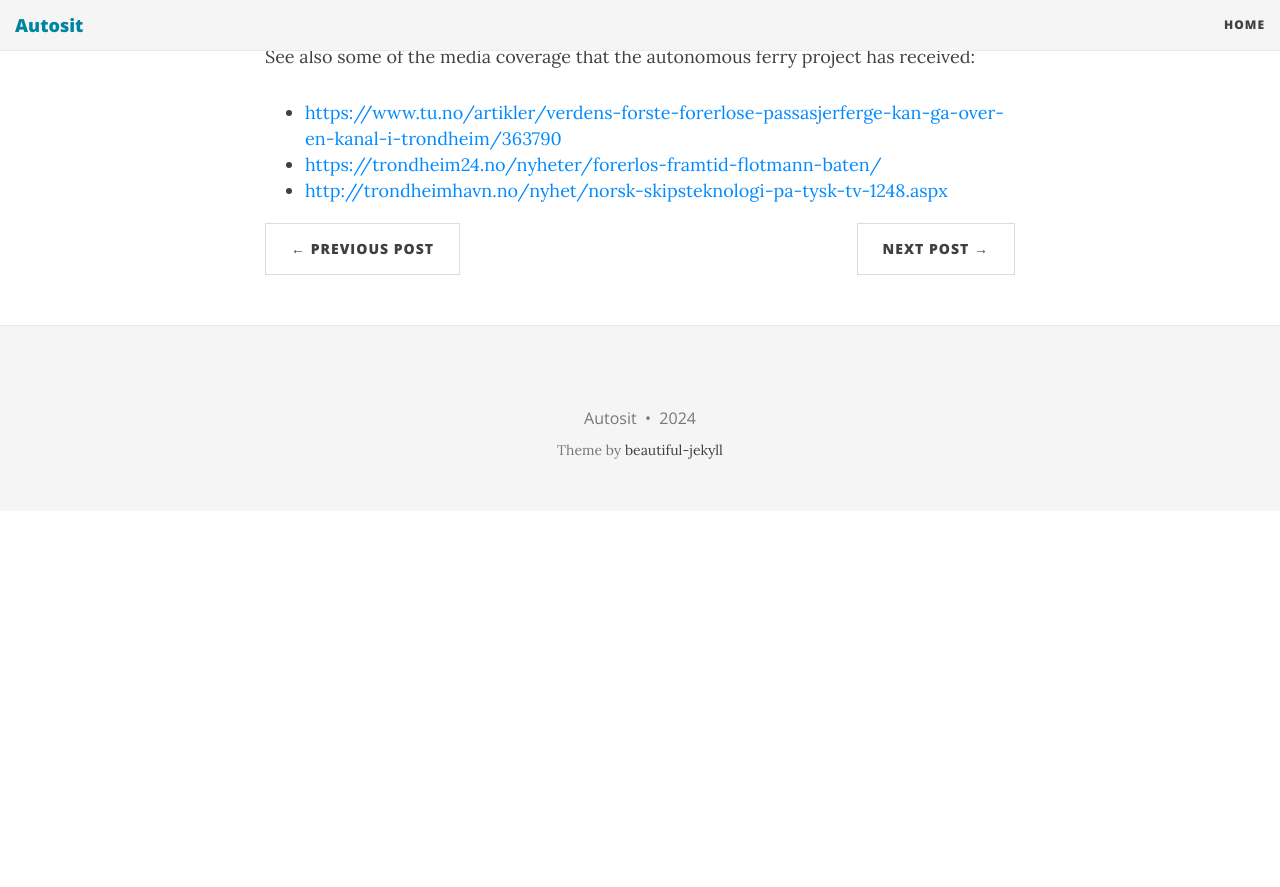
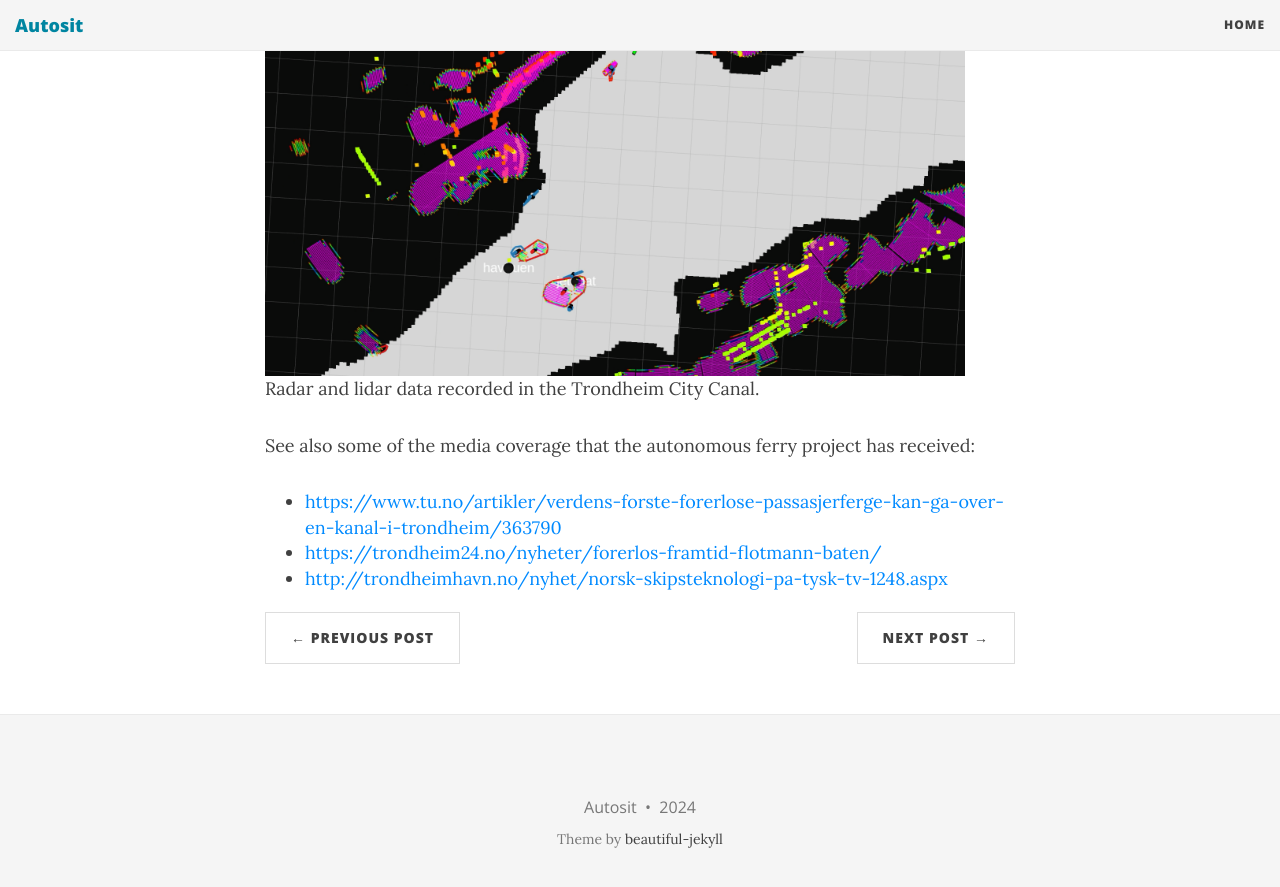
Before and after one commit to autosit/autosit.github.io, a Jekyll site: the page built from _posts/2024-03-15-semi-learn-eot.md, in a window 1280 px wide and 900 px high, scrolled down 3135 px. Shown: the top 887 px of the window. Built offline with Jekyll 4.4.1, drawn with Linux system fonts in a browser that asks for light colours; nearby versions of some CDN libraries; before the commit the page ends 3646 px from its top, so only the background shows below that.

Commit message:
small change in semi-learn

```diff
--- a/_posts/2024-03-15-semi-learn-eot.md
+++ b/_posts/2024-03-15-semi-learn-eot.md
@@ -63,6 +63,8 @@ For more information, contact main supervisor [Edmund F. Brekke](http://www.ntnu
 * Granström, K., Baum, M. & Reuter, S. (2016): “[Extended Object Tracking: Introduction, Overview and Applications](https://arxiv.org/abs/1604.00970)”, Journal of Advances in Information Fusion.
 * Lopez, E., Brekke, E., Mester, R. and Stahl, A. (2023): “[Multiscan Shape Estimation for Extended Object Tracking](https://ieeexplore.ieee.org/document/10224154), Fusion 2023.
 
+| <img src="{{site.url}}/assets/radarlidar.png" width="700"> |
+| Radar and lidar data recorded in the Trondheim City Canal. |
 
 See also some of the media coverage that the autonomous ferry project has received:
 
```
Also changed, not shown: assets/radarlidar.png (added).
